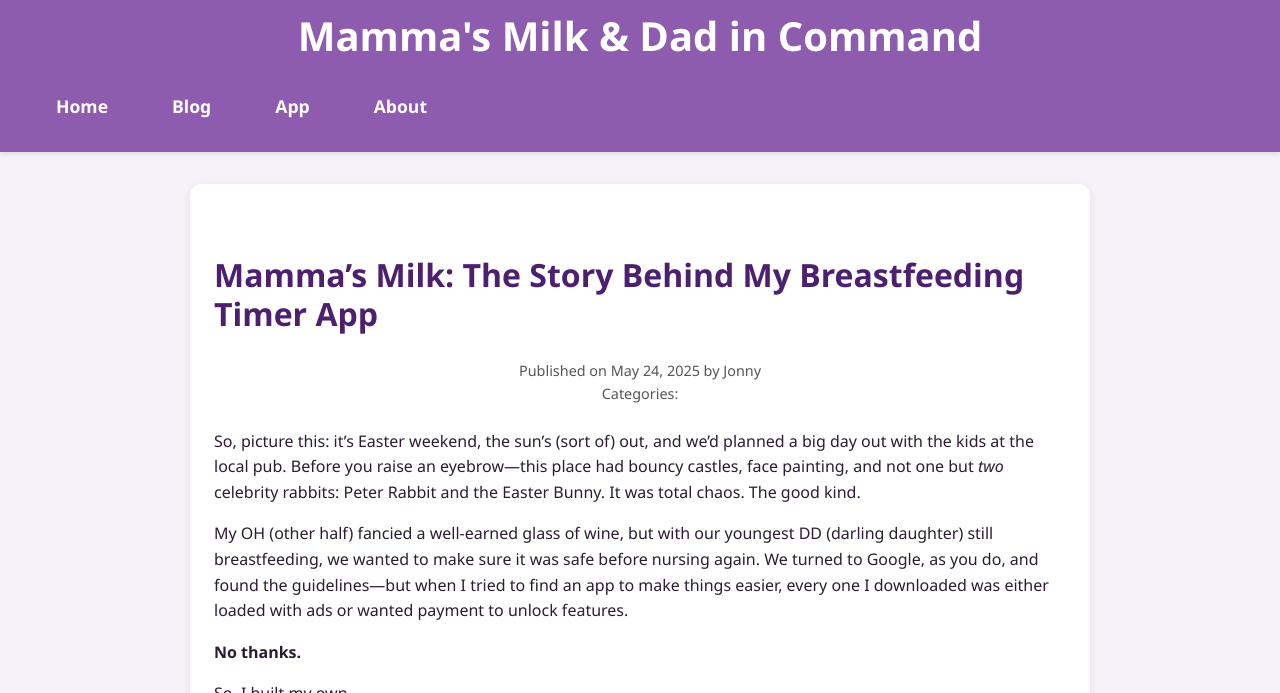
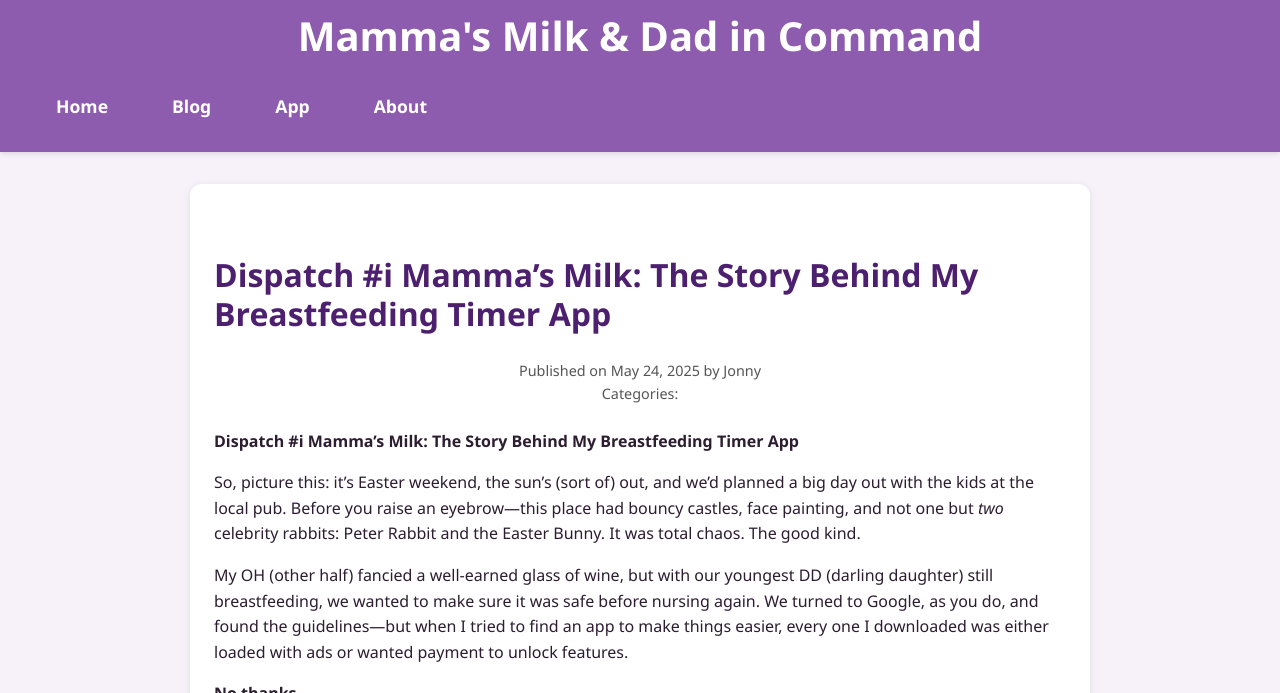
Before and after one commit to dadincommand/dadincommand.github.io, a Jekyll site: the page built from _posts/2025-05-24-Mammas-Milk-Alcohol-Timer.md, in a window 1280 px wide and 900 px high, cut to the strip 207-900 px from the top of the window. Built offline with Jekyll 4.4.1, drawn with Linux system fonts in a browser that asks for light colours.

Commit message:
Update 2025-05-24-Mammas-Milk-Alcohol-Timer.md
Updated title of post number 1

```diff
--- a/_posts/2025-05-24-Mammas-Milk-Alcohol-Timer.md
+++ b/_posts/2025-05-24-Mammas-Milk-Alcohol-Timer.md
@@ -1,5 +1,5 @@
 ---
-title: "Mamma’s Milk: The Story Behind My Breastfeeding Timer App"
+title: "Dispatch #i Mamma’s Milk: The Story Behind My Breastfeeding Timer App"
 date: 2025-05-24
 layout: post
 tags: [parenting, breastfeeding, apps, development, alcohol and nursing]
@@ -7,6 +7,8 @@ image: /assets/splash.jpg
 alt_text: a cartoon image of a babies bottle that contains what appears to be frothy beer on a purple backround
 og_image: /assets/splash.jpg
 ---
+
+**Dispatch #i Mamma’s Milk: The Story Behind My Breastfeeding Timer App**
 
 So, picture this: it’s Easter weekend, the sun's (sort of) out, and we’d planned a big day out with the kids at the local pub. Before you raise an eyebrow—this place had bouncy castles, face painting, and not one but *two* celebrity rabbits: Peter Rabbit and the Easter Bunny. It was total chaos. The good kind.
 
```
